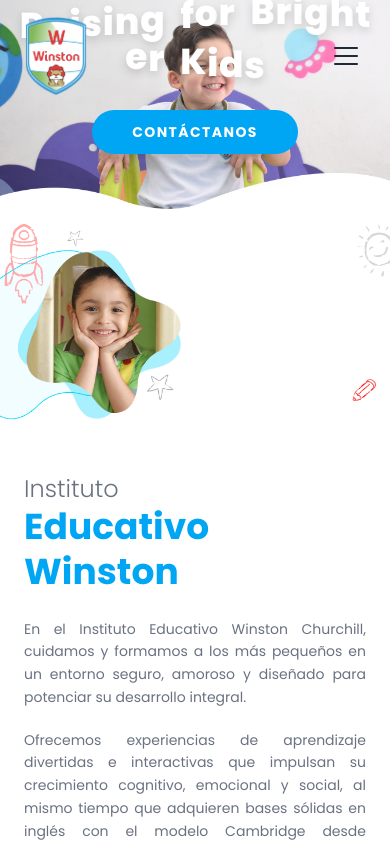
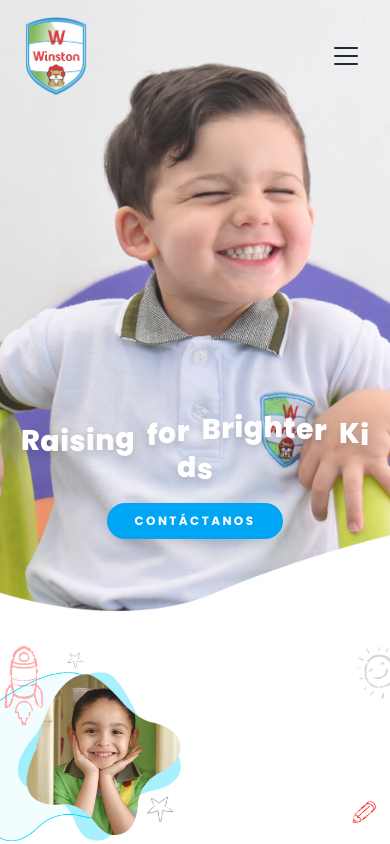
Before and after one commit to Sistemas-cloud/educativo-winston, a Next.js app: page / in a window 390 px wide. Shown: the top 844 px of the page. Built offline with nearby package versions, Linux system fonts and the light colour scheme.

Commit message:
fix: mejorar legibilidad del hero en móvil
Ajusta el layout responsive del hero para evitar empalmes entre navbar, texto animado y CTA en pantallas pequeñas, reduciendo además el tamaño del botón para mantener jerarquía visual y lectura clara.

Made-with: Cursor

```diff
--- a/src/app/components/HeroText.tsx
+++ b/src/app/components/HeroText.tsx
@@ -8,14 +8,15 @@ const TEXT = "Raising for Brighter Kids";
 
 export default function HeroText() {
   return (
-    <div className="absolute inset-x-0 bottom-[30%] flex flex-col items-center gap-6 px-4 text-center">
+    // 2026-04-13: Ajuste responsive del hero para evitar empalmes con el navbar/logo en móvil.
+    <div className="absolute inset-x-0 bottom-[16%] flex flex-col items-center gap-4 px-4 text-center sm:bottom-[20%] md:bottom-[30%] md:gap-6">
       {/* Título con efecto wave letra a letra */}
-      <h1 className="flex flex-wrap justify-center gap-x-[0.05em]" aria-label={TEXT}>
+      <h1 className="mx-auto flex max-w-[min(92vw,820px)] flex-wrap justify-center gap-x-[0.03em] leading-[1.05]" aria-label={TEXT}>
         {TEXT.split("").map((char, i) => (
           <span
             key={i}
             aria-hidden="true"
-            className="animate-wave inline-block text-4xl font-extrabold text-white drop-shadow-lg md:text-6xl lg:text-7xl"
+            className="animate-wave inline-block text-[clamp(1.55rem,7.3vw,2.35rem)] font-extrabold text-white drop-shadow-lg md:text-6xl lg:text-7xl"
             style={{
               animationDelay: `${i * 55}ms`,
               // Los espacios no necesitan animación visible
@@ -30,7 +31,8 @@ export default function HeroText() {
       {/* Botón CTA */}
       <Link
         href="/contacto"
-        className="inline-block rounded-full bg-sky-500 px-10 py-3 text-sm font-bold tracking-widest text-white shadow-xl transition-all duration-200 hover:scale-105 hover:bg-sky-400 focus-visible:outline-2 focus-visible:outline-white"
+        // 2026-04-13: Botón más compacto en móvil para no tapar contenido visual.
+        className="inline-block rounded-full bg-sky-500 px-7 py-2.5 text-xs font-bold tracking-[0.2em] text-white shadow-xl transition-all duration-200 hover:scale-105 hover:bg-sky-400 focus-visible:outline-2 focus-visible:outline-white md:px-10 md:py-3 md:text-sm md:tracking-widest"
       >
         CONTÁCTANOS
       </Link>
--- a/src/app/page.tsx
+++ b/src/app/page.tsx
@@ -69,7 +69,8 @@ export default function Home() {
       {/* ══════════════════════════ HERO ══════════════════════════════════ */}
       {/* 2026-04-08: Portada completa con HeroText centrado y más arriba.
           El banner NO tiene animación; solo el texto/botón usa HeroText. */}
-      <section className="relative w-full h-[56.25vw] max-h-[100vh] overflow-hidden md:h-[100vh]">
+      {/* 2026-04-13: En móvil se incrementa la altura del hero para separar logo, texto wave y CTA. */}
+      <section className="relative h-[76vh] min-h-[480px] w-full overflow-hidden sm:h-[72vh] md:h-[100vh]">
         <Image
           src="/uploads/img/INICIO/portada1.jpg"
           alt="Niño sonriente en el Instituto Educativo Winston"
```
